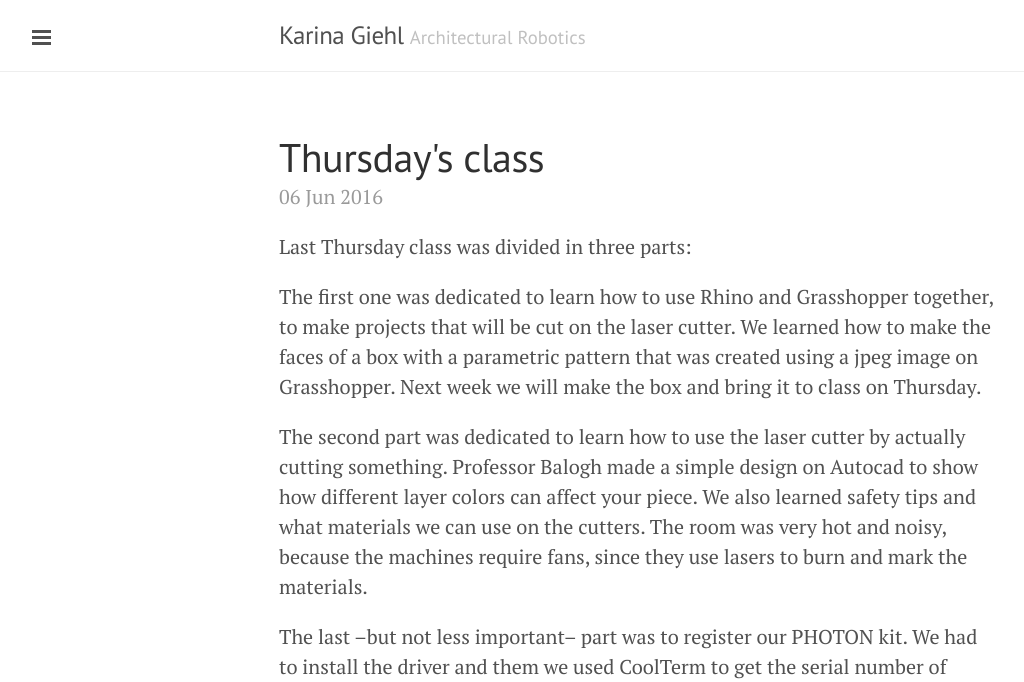
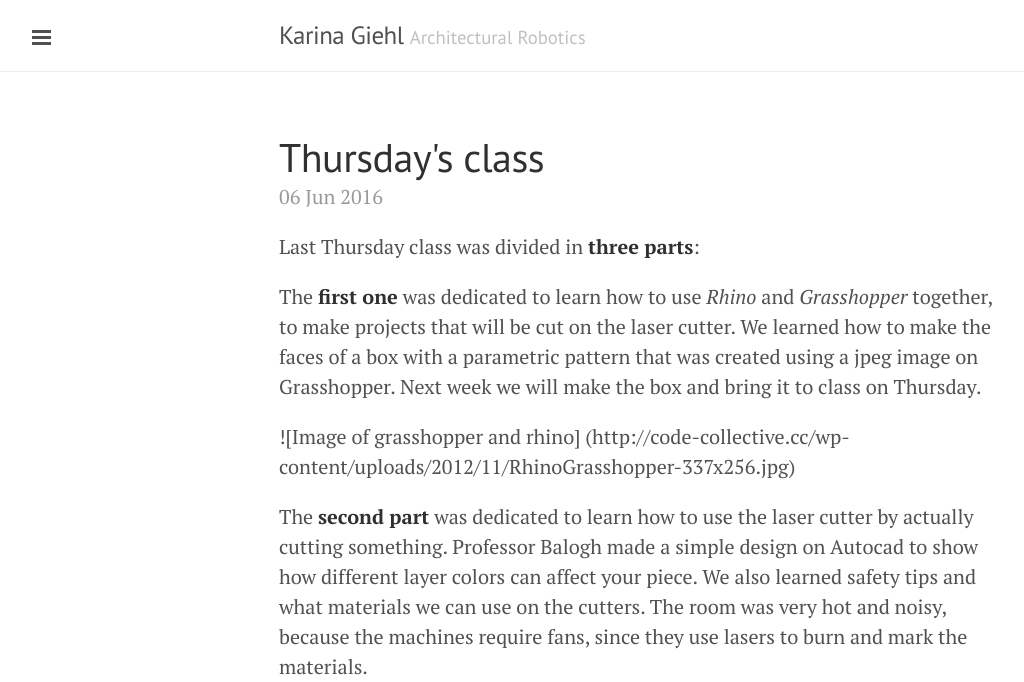
Before and after one commit to karinagiehl/karinagiehl.github.io, a Jekyll site: the page built from _posts/2016-06-06-thursday-s-class.markdown, in a window 1280 px wide. Shown: the top 682 px of the page, without its empty margins (1-1025 px from the left). Built offline with Jekyll 4.4.1, drawn with Linux system fonts in a browser that asks for light colours; some of the changed text lies outside the part shown; grey boxes are pictures that could not be loaded.

Commit message:
Update 2016-06-06-thursday-s-class.markdown

```diff
--- a/_posts/2016-06-06-thursday-s-class.markdown
+++ b/_posts/2016-06-06-thursday-s-class.markdown
@@ -3,15 +3,16 @@ published: true
 title: Thursday's class
 layout: post
 ---
-Last Thursday class was divided in three parts:
+Last Thursday class was divided in **three parts**:
 
+The **first one** was dedicated to learn how to use *Rhino* and *Grasshopper* together, to make projects that will be cut on the laser cutter. We learned how to make the faces of a box with a parametric pattern that was created using a jpeg image on Grasshopper. Next week we will make the box and bring it to class on Thursday.
 
-The first one was dedicated to learn how to use Rhino and Grasshopper together, to make projects that will be cut on the laser cutter. We learned how to make the faces of a box with a parametric pattern that was created using a jpeg image on Grasshopper. Next week we will make the box and bring it to class on Thursday.
+![Image of grasshopper and rhino] (http://code-collective.cc/wp-content/uploads/2012/11/RhinoGrasshopper-337x256.jpg)
 
+The **second part** was dedicated to learn how to use the laser cutter by actually cutting something. Professor Balogh made a simple design on Autocad to show how different layer colors can affect your piece. We also learned safety tips and what materials we can use on the cutters. The room was very hot and noisy, because the machines require fans, since they use lasers to burn and mark the materials.
 
+![Image of laser cutters](https://arch.iit.edu/img/1d3f4a173e78478c/dsc-3591.jpg)
 
-The second part was dedicated to learn how to use the laser cutter by actually cutting something. Professor Balogh made a simple design on Autocad to show how different layer colors can affect your piece. We also learned safety tips and what materials we can use on the cutters. The room was very hot and noisy, because the machines require fans, since they use lasers to burn and mark the materials.
+The last –but not less important– part, the **third part**, was to register our *PHOTON* kit. We had to install the driver and them we used CoolTerm to get the serial number of *PHOTON*, it was kind of hard to do it because even following the instructions it didn’t work as expected, but in the end we configured and we even got it to change the little light color from cyan to magenta.
 
-
-
-The last –but not less important– part was to register our PHOTON kit. We had to install the driver and them we used CoolTerm to get the serial number of PHOTON, it was kind of hard to do it because even following the instructions it didn’t work as expected, but in the end we configured and we even got it to change the little light color from cyan to magenta.
+![Image of photon](https://d1dr2mxwsd2nqe.cloudfront.net/media/catalog/product/cache/1/image/9df78eab33525d08d6e5fb8d27136e95/p/h/photonkit.jpg)
```
